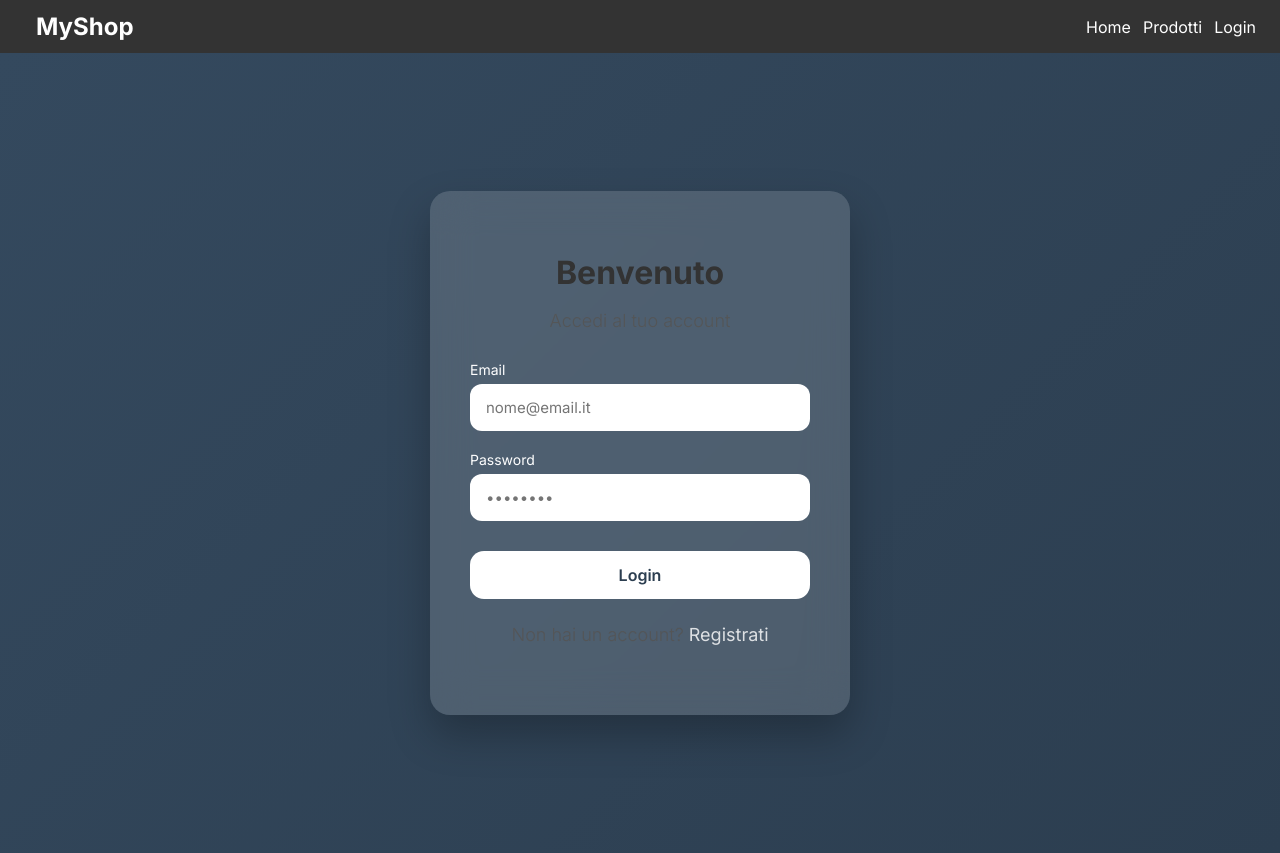
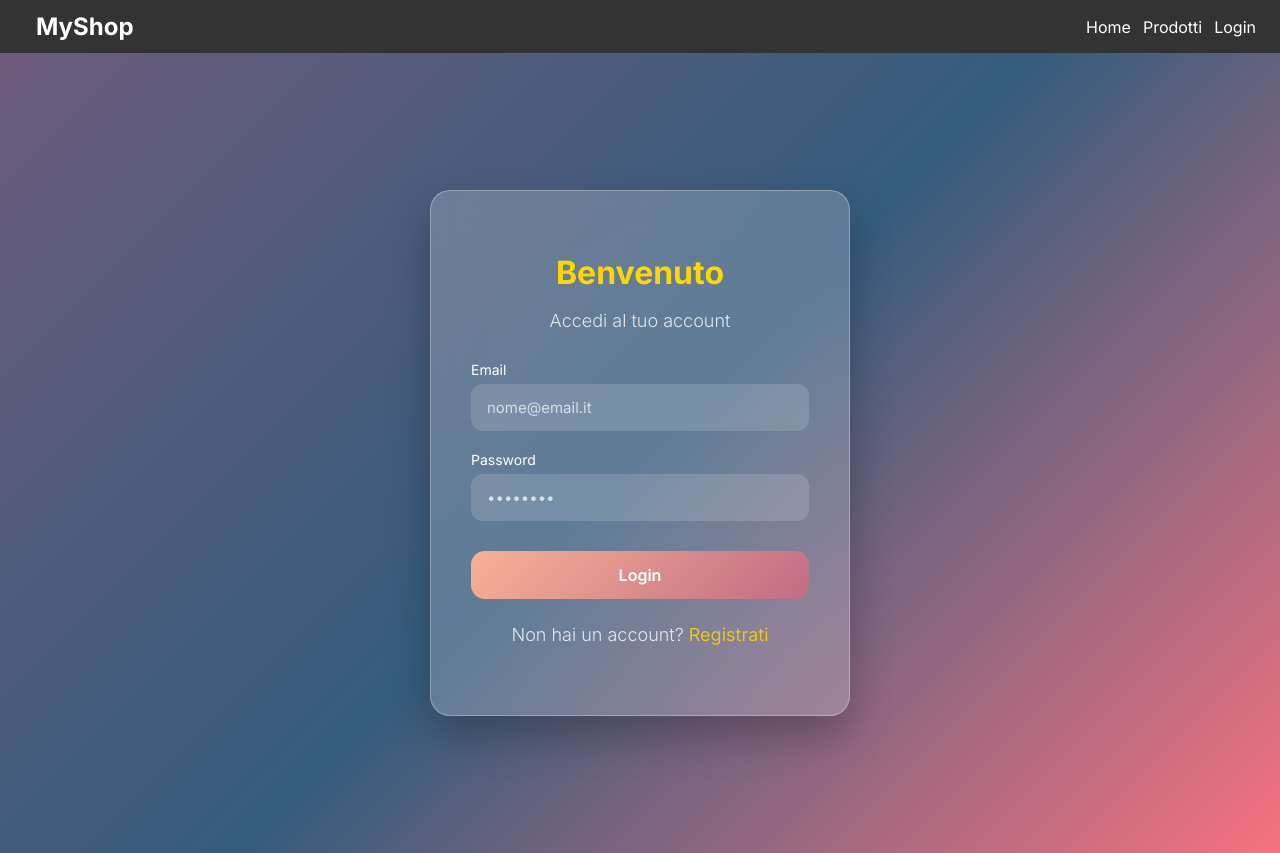
Before and after one commit to nikfaccini/Progetto-ERASMUS-2026, a React (Create React App) app: page /login in a window 1280 px wide. Built offline with nearby package versions, Linux system fonts and the light colour scheme.

Commit message:
Aggiornato Font e css del sito

```diff
--- a/src/index.css
+++ b/src/index.css
@@ -1,13 +1,31 @@
+/* Stile globale per tutto il sito/app */
 body {
   margin: 0;
-  font-family: -apple-system, BlinkMacSystemFont, 'Segoe UI', 'Roboto', 'Oxygen',
-    'Ubuntu', 'Cantarell', 'Fira Sans', 'Droid Sans', 'Helvetica Neue',
-    sans-serif;
+  font-family: "Inter", -apple-system, BlinkMacSystemFont, 'Segoe UI', 'Roboto', 'Oxygen',
+    'Ubuntu', 'Cantarell', 'Fira Sans', 'Droid Sans', 'Helvetica Neue', sans-serif;
   -webkit-font-smoothing: antialiased;
   -moz-osx-font-smoothing: grayscale;
+  background: linear-gradient(135deg, #2C3E50, #34495E); /* sfondo uniforme scuro e moderno */
+  color: #fff; /* testo chiaro di default */
 }
 
+/* Stile per i codici */
 code {
-  font-family: source-code-pro, Menlo, Monaco, Consolas, 'Courier New',
-    monospace;
+  font-family: source-code-pro, Menlo, Monaco, Consolas, 'Courier New', monospace;
+  background: rgba(255,255,255,0.1); /* piccolo effetto glass su blocchi codice */
+  padding: 2px 6px;
+  border-radius: 6px;
+  color: #FFD700; /* colore brillante per evidenziare */
 }
+
+/* Link globali */
+a {
+  color: #FFD700;
+  text-decoration: none;
+  transition: color 0.2s ease, transform 0.2s ease;
+}
+
+a:hover {
+  color: #F8B195;
+  transform: translateY(-1px);
+}
--- a/src/pages/Accesso.css
+++ b/src/pages/Accesso.css
@@ -10,7 +10,7 @@
   display: flex;
   align-items: center;
   justify-content: center;
-  background: linear-gradient(135deg, #34495E, #2C3E50);
+  background: linear-gradient(135deg, #6C5B7B, #355C7D, #F67280); /* sfondo colorato armonico */
 }
 
 .login-container {
@@ -18,11 +18,12 @@
   max-width: 420px;
   padding: 40px;
   border-radius: 20px;
-  background: rgba(255, 255, 255, 0.15);
-  backdrop-filter: blur(20px);
-  -webkit-backdrop-filter: blur(20px);
+  background: rgba(255, 255, 255, 0.2); /* semi-trasparente per glass effect */
+  backdrop-filter: blur(25px);
+  -webkit-backdrop-filter: blur(25px);
   box-shadow: 0 20px 40px rgba(0, 0, 0, 0.25);
   color: #fff;
+  border: 1px solid rgba(255, 255, 255, 0.3); /* bordo leggero per contrasto */
 }
 
 .login-container h1 {
@@ -57,6 +58,12 @@
   border: none;
   outline: none;
   font-size: 15px;
+  background: rgba(255, 255, 255, 0.15); /* input semi-trasparente */
+  color: #fff;
+}
+
+.form-group input::placeholder {
+  color: rgba(255, 255, 255, 0.7);
 }
 
 .form-group input:focus {
@@ -69,8 +76,8 @@
   padding: 14px;
   border-radius: 14px;
   border: none;
-  background: #ffffff;
-  color: #2C3E50;
+  background: linear-gradient(135deg, #F8B195, #C06C84); /* pulsante con gradient armonioso */
+  color: #fff;
   font-size: 16px;
   font-weight: 600;
   cursor: pointer;
@@ -79,7 +86,7 @@
 
 .login-button:hover {
   transform: translateY(-2px);
-  box-shadow: 0 10px 20px rgba(0, 0, 0, 0.2);
+  box-shadow: 0 10px 20px rgba(240, 180, 180, 0.3);
 }
 
 .extra-links {
@@ -89,7 +96,7 @@
 }
 
 .extra-links a {
-  color: #ffffff;
+  color: #FFD700; /* giallo brillante per visibilità */
   text-decoration: none;
   font-weight: 500;
   opacity: 0.9;
--- a/src/pages/Carrello.css
+++ b/src/pages/Carrello.css
@@ -2,30 +2,41 @@
   max-width: 900px;
   margin: 0 auto;
   padding: 20px;
+  background: rgba(255, 255, 255, 0.15); /* sfondo semi-trasparente */
+  backdrop-filter: blur(20px);
+  -webkit-backdrop-filter: blur(20px);
+  border-radius: 20px;
+  box-shadow: 0 20px 40px rgba(0, 0, 0, 0.25);
+  color: #fff;
 }
 
 h1 {
   font-family: "Inter", sans-serif;
   font-weight: 700;
   margin-bottom: 20px;
-  color: #333;
+  color: #FFD700; /* titolo giallo brillante per contrasto */
+  text-align: center;
 }
 
 .cart-table {
   width: 100%;
   border-collapse: collapse;
+  background: rgba(255, 255, 255, 0.1); /* leggermente trasparente */
+  border-radius: 12px;
+  overflow: hidden;
 }
 
 .cart-table th,
 .cart-table td {
   padding: 12px 10px;
-  border-bottom: 1px solid #ddd;
+  border-bottom: 1px solid rgba(255, 255, 255, 0.2);
   text-align: left;
+  color: #fff;
 }
 
 .cart-table th {
   font-weight: 600;
-  color: #764ba2;
+  color: #F8B195; /* gradient-inspired colore per intestazioni */
 }
 
 .cart-table td img {
@@ -39,14 +50,16 @@ h1 {
   padding: 6px 10px;
   border: none;
   border-radius: 6px;
-  background-color: #ff4b5c;
+  background: linear-gradient(135deg, #F67280, #C06C84); /* pulsante colorato */
   color: #fff;
   cursor: pointer;
   font-weight: 600;
+  transition: transform 0.2s ease, box-shadow 0.2s ease;
 }
 
 .cart-table button:hover {
-  background-color: #e04350;
+  transform: translateY(-2px);
+  box-shadow: 0 6px 15px rgba(240, 180, 180, 0.3);
 }
 
 .total {
@@ -54,4 +67,5 @@ h1 {
   text-align: right;
   font-size: 18px;
   font-weight: 700;
+  color: #FFD700; /* totale visibile e brillante */
 }
--- a/src/pages/ChiSiamo.css
+++ b/src/pages/ChiSiamo.css
@@ -3,14 +3,20 @@
   margin: 0 auto;
   padding: 30px 20px;
   font-family: "Inter", sans-serif;
-  color: #333;
+  color: #fff; /* testo chiaro per contrasto su sfondo colorato */
+  background: rgba(255, 255, 255, 0.15); /* glassmorphism */
+  backdrop-filter: blur(20px);
+  -webkit-backdrop-filter: blur(20px);
+  border-radius: 20px;
+  box-shadow: 0 20px 40px rgba(0, 0, 0, 0.25);
 }
 
 h1 {
   font-size: 32px;
   font-weight: 700;
   margin-bottom: 20px;
-  color: #764ba2;
+  color: #FFD700; /* titolo brillante */
+  text-align: center;
 }
 
 h2 {
@@ -18,17 +24,25 @@ h2 {
   font-weight: 600;
   margin-top: 20px;
   margin-bottom: 10px;
+  color: #F8B195; /* colore armonioso per sottotitoli */
 }
 
 p {
   font-size: 16px;
   line-height: 1.6;
   margin-bottom: 12px;
+  color: rgba(255, 255, 255, 0.9); /* testo leggermente trasparente per profondità */
 }
 
 .mission {
-  background-color: #f0f0ff;
+  background: rgba(248, 177, 149, 0.2); /* box colorato semi-trasparente */
   padding: 16px;
-  border-radius: 10px;
+  border-radius: 12px;
   margin-top: 20px;
+  border: 1px solid rgba(255, 255, 255, 0.3);
+  backdrop-filter: blur(10px);
 }
+
+.mission p {
+  color: #fff; /* testo leggibile sul box colorato */
+}
--- a/src/pages/Contatti.css
+++ b/src/pages/Contatti.css
@@ -3,13 +3,20 @@
   margin: 0 auto;
   padding: 30px 20px;
   font-family: "Inter", sans-serif;
+  background: rgba(255, 255, 255, 0.15); /* glassmorphism */
+  backdrop-filter: blur(20px);
+  -webkit-backdrop-filter: blur(20px);
+  border-radius: 20px;
+  box-shadow: 0 20px 40px rgba(0, 0, 0, 0.25);
+  color: #fff;
 }
 
 h1 {
   font-size: 32px;
   font-weight: 700;
   margin-bottom: 20px;
-  color: #764ba2;
+  color: #FFD700; /* titolo brillante */
+  text-align: center;
 }
 
 .contact-info {
@@ -19,6 +26,7 @@ h1 {
 .contact-info p {
   font-size: 16px;
   margin: 8px 0;
+  color: rgba(255, 255, 255, 0.9); /* testo leggermente trasparente per profondità */
 }
 
 .contact-form {
@@ -30,10 +38,18 @@ h1 {
 .contact-form input,
 .contact-form textarea {
   padding: 12px 14px;
-  border-radius: 8px;
-  border: 1px solid #ccc;
+  border-radius: 12px;
+  border: 1px solid rgba(255, 255, 255, 0.3);
   font-size: 15px;
   width: 100%;
+  background: rgba(255, 255, 255, 0.15); /* input semi-trasparente */
+  color: #fff;
+  outline: none;
+}
+
+.contact-form input::placeholder,
+.contact-form textarea::placeholder {
+  color: rgba(255, 255, 255, 0.7);
 }
 
 .contact-form textarea {
@@ -44,15 +60,16 @@ h1 {
 .contact-form button {
   width: 150px;
   padding: 10px 14px;
-  border-radius: 8px;
+  border-radius: 12px;
   border: none;
-  background-color: #764ba2;
+  background: linear-gradient(135deg, #F67280, #C06C84); /* pulsante colorato */
   color: #fff;
   font-weight: 600;
   cursor: pointer;
-  transition: background 0.2s ease;
+  transition: transform 0.2s ease, box-shadow 0.2s ease;
 }
 
 .contact-form button:hover {
-  background-color: #667eea;
+  transform: translateY(-2px);
+  box-shadow: 0 6px 15px rgba(240, 180, 180, 0.3);
 }
--- a/src/pages/DoveSiamo.css
+++ b/src/pages/DoveSiamo.css
@@ -3,22 +3,32 @@
   margin: 0 auto;
   padding: 30px 20px;
   font-family: "Inter", sans-serif;
+  background: rgba(255, 255, 255, 0.15); /* glass effect */
+  backdrop-filter: blur(20px);
+  -webkit-backdrop-filter: blur(20px);
+  border-radius: 20px;
+  box-shadow: 0 20px 40px rgba(0, 0, 0, 0.25);
+  color: #fff;
 }
 
 h1 {
   font-size: 32px;
   font-weight: 700;
   margin-bottom: 20px;
-  color: #764ba2;
+  color: #FFD700; /* titolo brillante */
+  text-align: center;
 }
 
-.address, .contacts {
+.address,
+.contacts {
   margin-bottom: 20px;
 }
 
-.address p, .contacts p {
+.address p,
+.contacts p {
   font-size: 16px;
   margin: 6px 0;
+  color: rgba(255, 255, 255, 0.9); /* testo leggibile su sfondo trasparente */
 }
 
 /* Mappa Google Maps */
@@ -27,7 +37,8 @@ h1 {
   height: 400px;
   border-radius: 12px;
   overflow: hidden;
-  box-shadow: 0 4px 12px rgba(0,0,0,0.15);
+  box-shadow: 0 10px 30px rgba(0,0,0,0.25); /* shadow più armonioso con glass */
+  border: 1px solid rgba(255,255,255,0.3); /* bordo leggero per contrasto */
 }
 
 @media (max-width: 768px) {
--- a/src/pages/Home.css
+++ b/src/pages/Home.css
@@ -3,19 +3,27 @@
   margin: 0 auto;
   padding: 30px 20px;
   font-family: "Inter", sans-serif;
+  background: rgba(255, 255, 255, 0.15); /* glass effect */
+  backdrop-filter: blur(20px);
+  -webkit-backdrop-filter: blur(20px);
+  border-radius: 20px;
+  box-shadow: 0 20px 40px rgba(0, 0, 0, 0.25);
+  color: #fff;
 }
 
 h1 {
   font-size: 36px;
   font-weight: 700;
-  color: #764ba2;
+  color: #FFD700; /* titolo brillante */
   margin-bottom: 16px;
+  text-align: center;
 }
 
 p {
   font-size: 18px;
-  color: #555;
+  color: rgba(255, 255, 255, 0.9);
   margin-bottom: 24px;
+  text-align: center;
 }
 
 .banner {
@@ -24,12 +32,15 @@ p {
   background: url('https://source.unsplash.com/1200x300/?shopping,ecommerce') center/cover no-repeat;
   border-radius: 12px;
   margin-bottom: 30px;
+  box-shadow: 0 10px 30px rgba(0,0,0,0.25);
+  border: 1px solid rgba(255,255,255,0.3); /* bordo leggero per armonia con glass */
 }
 
 .quick-links {
   display: flex;
   gap: 20px;
   flex-wrap: wrap;
+  justify-content: center;
 }
 
 .quick-links a {
@@ -37,16 +48,17 @@ p {
   min-width: 150px;
   padding: 12px 16px;
   text-align: center;
-  background-color: #764ba2;
+  background: linear-gradient(135deg, #F67280, #C06C84); /* gradient colorato */
   color: #fff;
-  border-radius: 8px;
+  border-radius: 12px;
   text-decoration: none;
   font-weight: 600;
-  transition: background 0.2s ease;
+  transition: transform 0.2s ease, box-shadow 0.2s ease;
 }
 
 .quick-links a:hover {
-  background-color: #667eea;
+  transform: translateY(-2px);
+  box-shadow: 0 6px 15px rgba(240, 180, 180, 0.3);
 }
 
 @media (max-width: 768px) {
--- a/src/pages/Ordini.css
+++ b/src/pages/Ordini.css
@@ -2,13 +2,21 @@
   max-width: 900px;
   margin: 0 auto;
   padding: 20px;
+  font-family: "Inter", sans-serif;
+  background: rgba(255, 255, 255, 0.15); /* glass effect */
+  backdrop-filter: blur(20px);
+  -webkit-backdrop-filter: blur(20px);
+  border-radius: 20px;
+  box-shadow: 0 20px 40px rgba(0, 0, 0, 0.25);
+  color: #fff;
 }
 
 h1 {
   font-family: "Inter", sans-serif;
   font-weight: 700;
   margin-bottom: 20px;
-  color: #333;
+  color: #FFD700; /* titolo brillante */
+  text-align: center;
 }
 
 .order-item {
@@ -17,13 +25,15 @@ h1 {
   align-items: center;
   padding: 12px;
   margin-bottom: 12px;
-  border: 1px solid #ddd;
-  border-radius: 8px;
-  background-color: #f8f8f8;
+  border-radius: 12px;
+  background: rgba(248, 177, 149, 0.2); /* box colorato semi-trasparente */
+  border: 1px solid rgba(255, 255, 255, 0.3);
+  box-shadow: 0 4px 15px rgba(0, 0, 0, 0.15);
 }
 
 .order-item p {
   margin: 0;
   font-size: 16px;
   font-weight: 500;
+  color: #fff; /* testo leggibile sul box */
 }
--- a/src/pages/Prodotti.css
+++ b/src/pages/Prodotti.css
@@ -2,13 +2,21 @@
   max-width: 1200px;
   margin: 0 auto;
   padding: 20px;
+  font-family: "Inter", sans-serif;
+  background: rgba(255, 255, 255, 0.15); /* glass effect */
+  backdrop-filter: blur(20px);
+  -webkit-backdrop-filter: blur(20px);
+  border-radius: 20px;
+  box-shadow: 0 20px 40px rgba(0, 0, 0, 0.25);
+  color: #fff;
 }
 
 h1 {
   font-family: "Inter", sans-serif;
   font-weight: 700;
   margin-bottom: 20px;
-  color: #333;
+  color: #FFD700; /* titolo brillante */
+  text-align: center;
 }
 
 /* Grid prodotti */
@@ -20,9 +28,9 @@ h1 {
 
 /* Card prodotto */
 .product-card {
-  background: #fff;
+  background: rgba(255, 255, 255, 0.15); /* semi-trasparente glass */
   border-radius: 12px;
-  box-shadow: 0 4px 12px rgba(0, 0, 0, 0.15);
+  box-shadow: 0 8px 25px rgba(0, 0, 0, 0.25);
   overflow: hidden;
   transition: transform 0.2s ease, box-shadow 0.2s ease;
   display: flex;
@@ -33,6 +41,7 @@ h1 {
   width: 100%;
   height: 180px;
   object-fit: cover;
+  border-bottom: 1px solid rgba(255, 255, 255, 0.2);
 }
 
 .product-card .card-body {
@@ -46,30 +55,30 @@ h1 {
 .product-card h5 {
   font-size: 18px;
   margin-bottom: 8px;
-  color: #333;
+  color: #FFD700; /* titolo prodotto */
 }
 
 .product-card p {
   font-size: 16px;
   font-weight: 600;
-  color: #764ba2;
+  color: #F8B195; /* prezzo/color armonioso */
 }
 
 .product-card button {
   margin-top: 10px;
   padding: 10px;
-  border-radius: 8px;
+  border-radius: 12px;
   border: none;
-  background-color: #764ba2;
+  background: linear-gradient(135deg, #F67280, #C06C84); /* pulsante gradient */
   color: #fff;
   font-weight: 600;
   cursor: pointer;
-  transition: background 0.2s ease, transform 0.2s ease;
+  transition: transform 0.2s ease, box-shadow 0.2s ease;
 }
 
 .product-card button:hover {
-  background-color: #667eea;
   transform: translateY(-2px);
+  box-shadow: 0 6px 15px rgba(240, 180, 180, 0.3);
 }
 
 .product-card button:disabled {
```
Also changed, not shown: src/App.css (+27 -5 lines).
